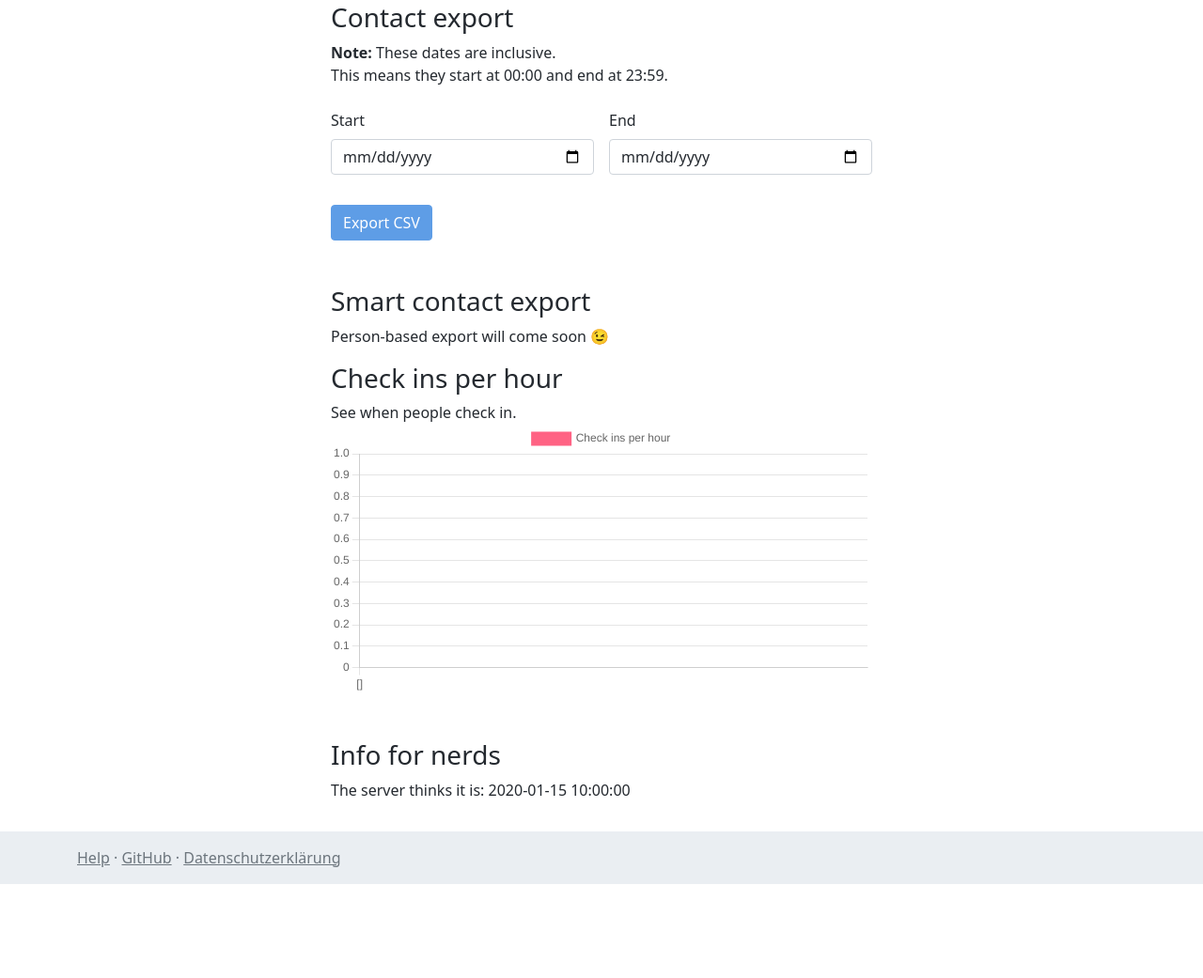
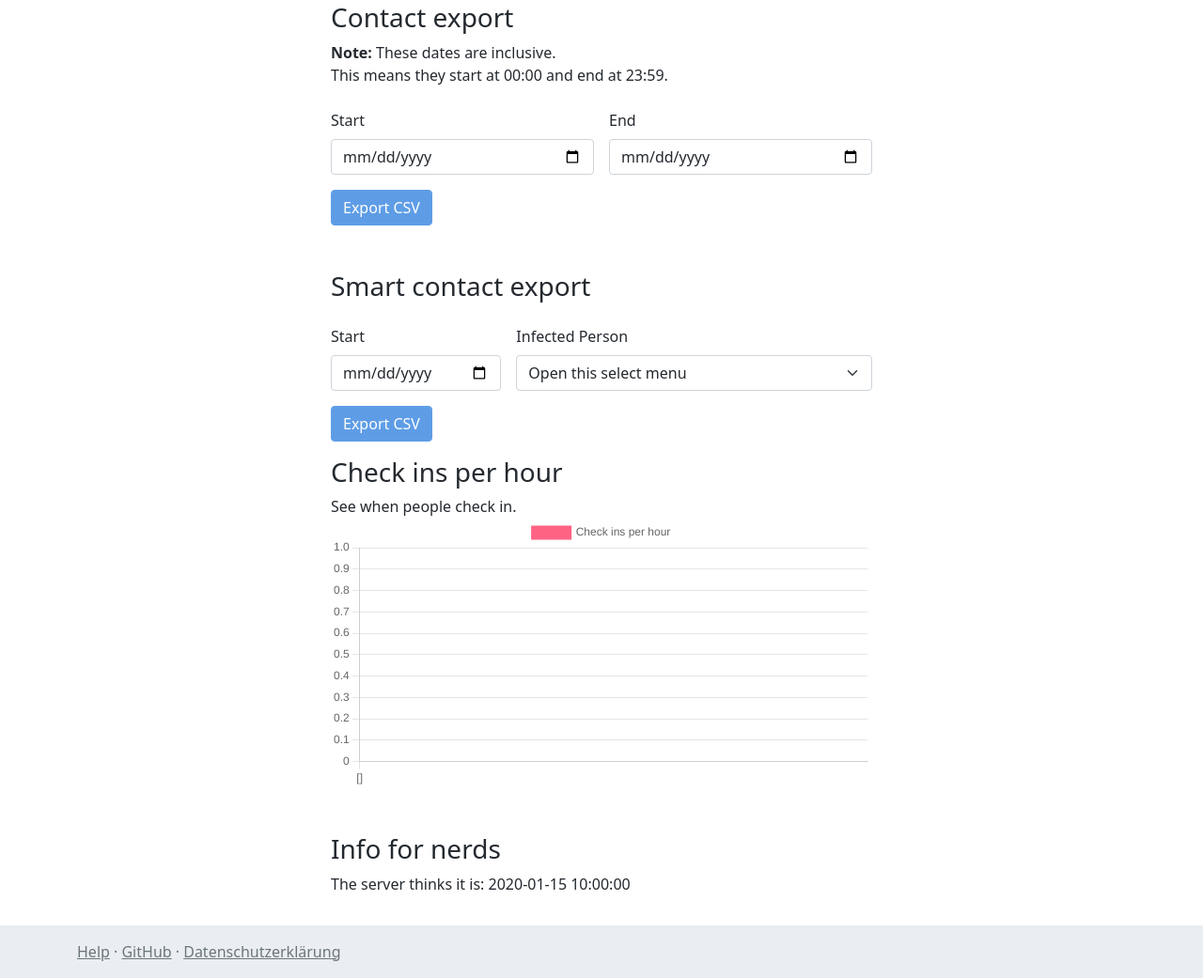
Before and after one commit to SpaceTeam/space-trace, a Flask app: template space_trace/templates/admin.html in a window 1280 px wide. Shown: the part 291-1332 px from the top of the page at 94% size. Before the commit the page ends 1232 px from the top, so only its background shows below. Run offline with Flask 2, Linux system fonts and the light colour scheme; tables that the repository leaves empty hold one stand-in row (values such as "Sample post"); the template is opened without the code that fills it: values that come from a table or form of the project are taken from there, most other values are stand-ins (such as "Sample title", 1, 10 or a date in 2020); some libraries are stand-ins or nearby versions.

Commit message:
Add smart contacts export

```diff
--- a/space_trace/routes.py
+++ b/space_trace/routes.py
@@ -42,6 +42,7 @@
 
         user = User.query.filter(User.email == session["username"]).first()
         if user is None:
+            session.pop("username", None)
             return redirect(url_for("login"))
 
         flask.g.user = user
@@ -207,6 +208,9 @@
 @app.get("/admin")
 @require_admin
 def admin():
+    users = User.query.all()
+    users.sort(key=lambda u: u.email)
+
     q = db.session.query(
         db.func.strftime("%H", Visit.timestamp), db.func.count(Visit.id)
     ).group_by(db.func.strftime("%H", Visit.timestamp))
@@ -219,11 +223,13 @@
     return render_template(
         "admin.html",
         user=flask.g.user,
+        users=users,
         checkin_per_hour=checkin_per_hour,
         now=datetime.now(),
     )
 
 
+# TODO: this should be a subroute of admin
 @app.get("/contacts.csv")
 @require_admin
 def contacts_csv():
@@ -250,6 +256,61 @@
         .filter(db.and_(Visit.timestamp > start, Visit.timestamp < end))
         .all()
     )
+
+    if len(users) == 0:
+        flash("No members were in the HQ at that time 👍", "success")
+        return redirect("admin")
+
+    # Convert the mails to names
+    names = []
+    for user in users:
+        first, last = user.email.split("@")[0].split(".")
+        names.append((first, last))
+
+    # Convert to a csv
+    si = StringIO()
+    cw = csv.writer(si)
+    cw.writerow(["first name", "last name"])
+
+    for name in names:
+        cw.writerow(name)
+
+    output = make_response(si.getvalue())
+    output.headers["Content-Disposition"] = "attachment; filename=export.csv"
+    output.headers["Content-type"] = "text/csv"
+    return output
+
+    # TODO: this should be a subroute of admin
+
+
+@app.get("/smart-contacts.csv")
+@require_admin
+def smart_contacts_csv():
+    format = "%Y-%m-%d"
+    start = datetime.strptime(request.args.get("startDate"), format)
+    infected_id = int(request.args.get("infectedId"))
+
+    # This may look weired but we need to do a bit of arithmetic with both
+    # timestamps. At the moment both timestamps point to the
+    # start of the day (0:00) but end should point to the last minute so if
+    # both point to the same day one whole day gets selected.
+    # Actually start should point to 12h before that because members that only
+    # logged in 12h bevore are still considered as in the HQ.
+    start = start - timedelta(hours=12)
+
+    # Get all email adresses of people logged in that time period
+    visit1: User = db.aliased(Visit)
+    visit2: User = db.aliased(Visit)
+    query = (
+        db.session.query(User)
+        .filter(visit1.user == infected_id)
+        .filter(visit1.timestamp > start)
+        .filter(visit2.timestamp > db.func.date(visit1.timestamp, "-12 hours"))
+        .filter(visit2.timestamp < db.func.date(visit1.timestamp, "+12 hours"))
+        .filter(User.id == visit2.user)
+        .filter(User.id != infected_id)
+    )
+    users = query.all()
 
     if len(users) == 0:
         flash("No members were in the HQ at that time 👍", "success")
--- a/space_trace/templates/admin.html
+++ b/space_trace/templates/admin.html
@@ -15,22 +15,13 @@
         <label for="endDate" class="form-label">End</label>
         <input type="date" class="form-control" id="endDate" name="endDate" onchange="changeListener()">
     </div>
-    <div class="col-12">
-        <span class="text-danger" id="error"></span>
+    <div class="col-12 text-danger" id="error" hidden>
     </div>
-
     <div class="col-12">
         <button class="btn btn-primary" id="export" disabled onclick="">Export CSV</button>
     </div>
 </form>
 </p>
-
-<p>
-<h3 class="mt-5">Smart contact export</h3>
-Person-based export will come soon 😉
-</p>
-
-
 
 <script>
     const startEl = document.getElementById("startDate");
@@ -40,20 +31,64 @@
 
     function changeListener() {
         if (startEl.valueAsDate == null || endEl.valueAsDate == null) {
+            errorEl.hidden = true;
             exportEl.disabled = true;
             return;
         }
 
         if (startEl.valueAsDate > endEl.valueAsDate) {
             errorEl.innerText = "The end date must be after the start date.";
+            errorEl.hidden = false;
             exportEl.disabled = true;
             return;
         }
 
         errorEl.innerText = "";
+        errorEl.hidden = true;
         exportEl.disabled = false;
     }
 </script>
+
+<p>
+<h3 class="mt-5">Smart contact export</h3>
+<form action="{{url_for('smart_contacts_csv')}}" method="get" class="row g-3 mt-2">
+    <div class="col-md-4">
+        <label for="smartEndDate" class="form-label">Start</label>
+        <input type="date" class="form-control" id="smartStartDate" name="startDate" onchange="smartChangeListener()">
+    </div>
+    <div class="col-md-8">
+        <label for="infectedId" class="form-label">Infected Person</label>
+        <select id="infectedId" name="infectedId" class="form-select" aria-label="Default select example"
+            onchange="smartChangeListener()">
+            <option value="" selected>Open this select menu</option>
+            {% for user in users%}
+            <option value="{{user.id}}">{{user.email}}</option>
+            {% endfor %}
+        </select>
+    </div>
+
+
+    <div class="col-12">
+        <button class=" btn btn-primary" id="smartExport" disabled onclick="">Export CSV</button>
+    </div>
+</form>
+</p>
+
+<script>
+    const infectedEl = document.getElementById("infectedId");
+    const smartStartEl = document.getElementById("smartStartDate");
+    const smartExportEl = document.getElementById("smartExport");
+
+    function smartChangeListener() {
+        if (infectedEl.value == "" || smartStartEl.valueAsDate == null) {
+            smartExportEl.disabled = true;
+            return;
+        }
+        smartExportEl.disabled = false;
+    }
+</script>
+
+
 
 <h3>Check ins per hour</h3>
 See when people check in.
```
Also changed, not shown: README.md.
